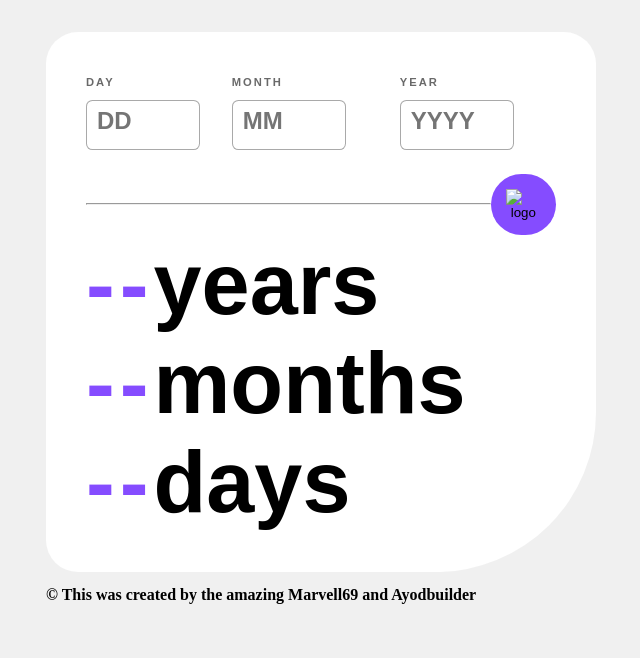
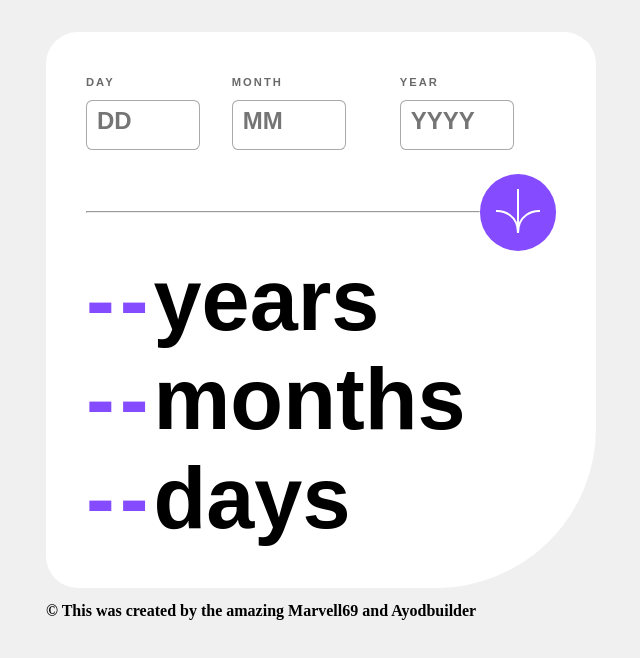
Before and after one commit to Ayodbuilder/Age-calculator-website, a plain HTML site: page index.html in a window 1280 px wide. Shown: the whole page, without its empty margins (319-959 px from the left). Drawn offline with Linux system fonts and the light colour scheme.

Commit message:
Update index.html

```diff
--- a/index.html
+++ b/index.html
@@ -32,7 +32,7 @@
       <div class="line2">
         <hr class="hr" />
         <button class="svg" type="button" id="calculate" onclick="calculateAge()">
-          <img src=".icon-arrow.svg"alt="logo">
+          <img src="./icon-arrow.svg"alt="logo">
         </button>
       </div>
       <div class="results" id="result">
```
